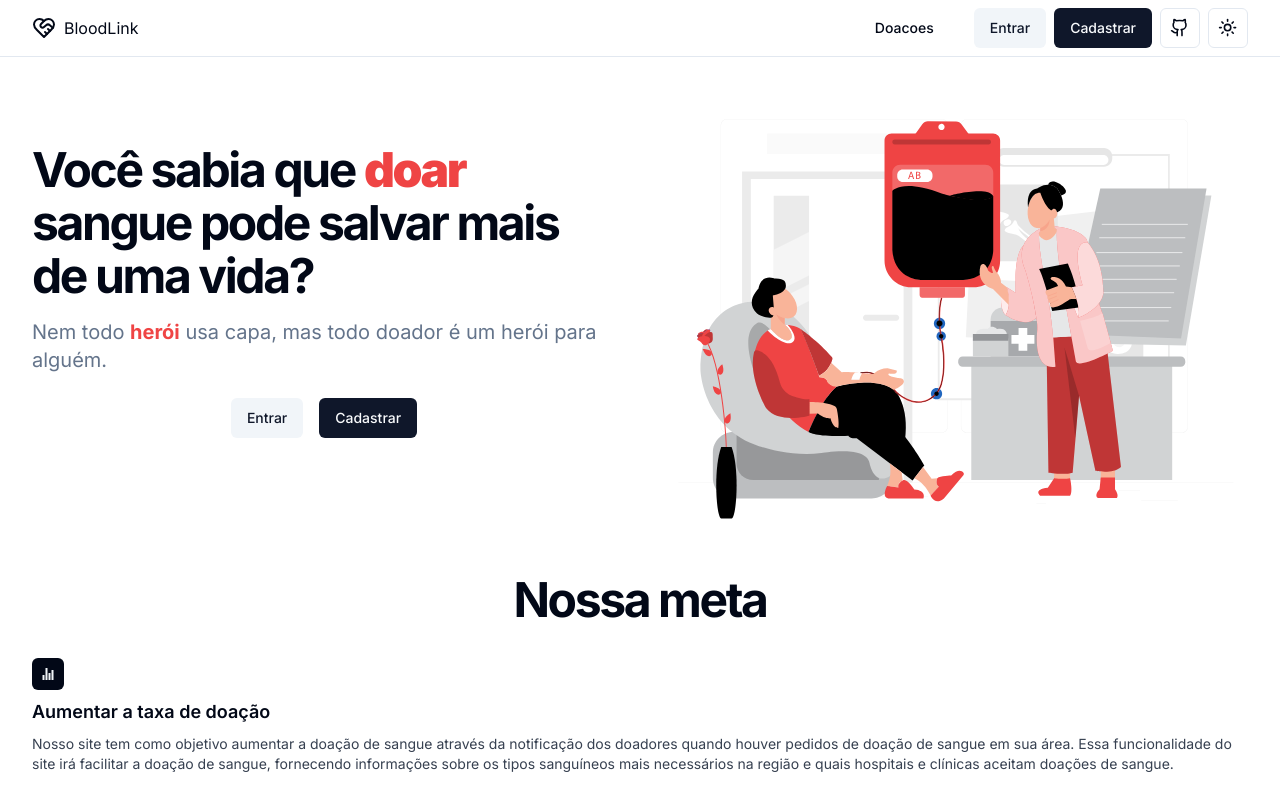
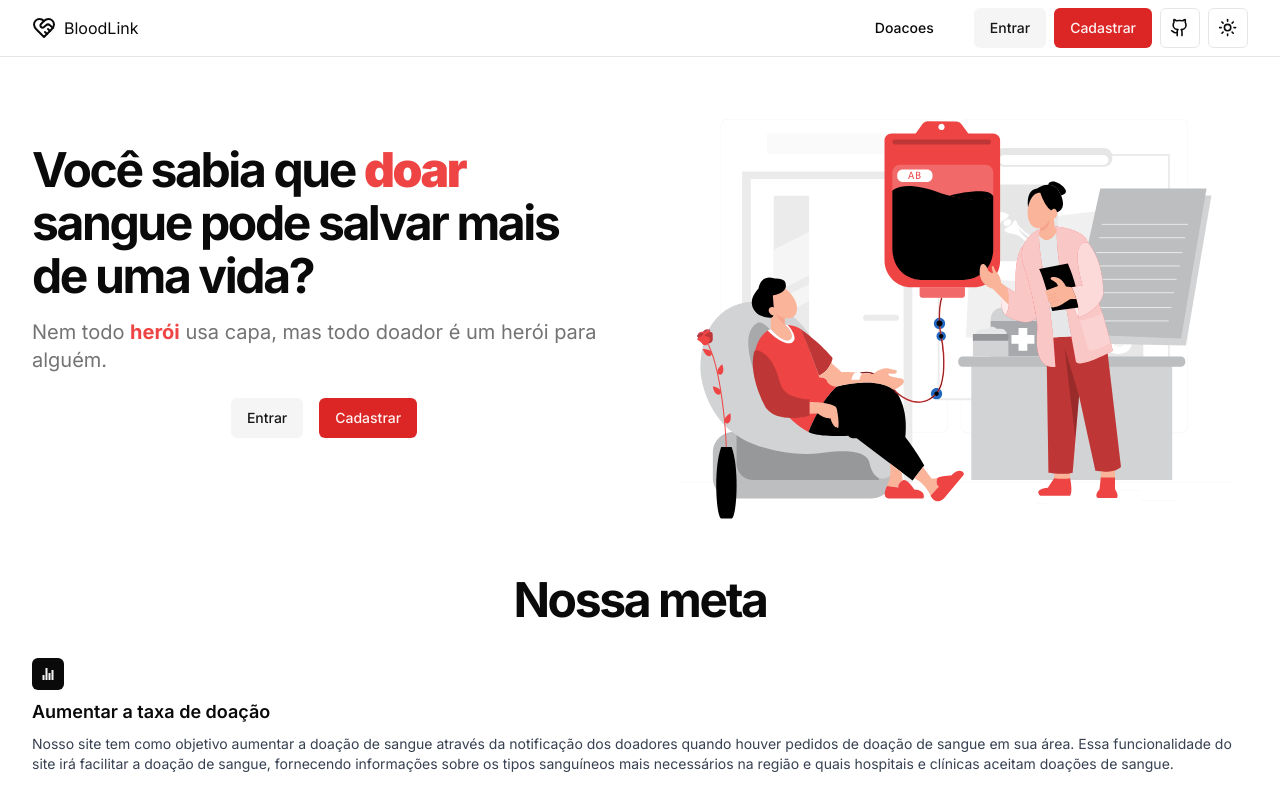
Before and after one commit to GiovanniMori/tcc-blood, a Next.js app: page / in a window 1280 px wide. Shown: the top 800 px of the page. Built offline with nearby package versions, Linux system fonts and the light colour scheme; no server answers.

Commit message:
feat: tailwind change red theme

```diff
--- a/src/app/globals.css
+++ b/src/app/globals.css
@@ -5,64 +5,47 @@
 @layer base {
   :root {
     --background: 0 0% 100%;
-    --foreground: 222.2 84% 4.9%;
-
+    --foreground: 0 0% 3.9%;
     --card: 0 0% 100%;
-    --card-foreground: 222.2 84% 4.9%;
-
+    --card-foreground: 0 0% 3.9%;
     --popover: 0 0% 100%;
-    --popover-foreground: 222.2 84% 4.9%;
-
-    --primary: 222.2 47.4% 11.2%;
-    --primary-foreground: 210 40% 98%;
-
-    --secondary: 210 40% 96.1%;
-    --secondary-foreground: 222.2 47.4% 11.2%;
-
-    --muted: 210 40% 96.1%;
-    --muted-foreground: 215.4 16.3% 46.9%;
-
-    --accent: 210 40% 96.1%;
-    --accent-foreground: 222.2 47.4% 11.2%;
-
+    --popover-foreground: 0 0% 3.9%;
+    --primary: 0 72.2% 50.6%;
+    --primary-foreground: 0 85.7% 97.3%;
+    --secondary: 0 0% 96.1%;
+    --secondary-foreground: 0 0% 9%;
+    --muted: 0 0% 96.1%;
+    --muted-foreground: 0 0% 45.1%;
+    --accent: 0 0% 96.1%;
+    --accent-foreground: 0 0% 9%;
     --destructive: 0 84.2% 60.2%;
-    --destructive-foreground: 210 40% 98%;
-
-    --border: 214.3 31.8% 91.4%;
-    --input: 214.3 31.8% 91.4%;
-    --ring: 222.2 84% 4.9%;
-
+    --destructive-foreground: 0 0% 98%;
+    --border: 0 0% 89.8%;
+    --input: 0 0% 89.8%;
+    --ring: 0 72.2% 50.6%;
     --radius: 0.5rem;
   }
 
   .dark {
-    --background: 222.2 84% 4.9%;
-    --foreground: 210 40% 98%;
-
-    --card: 222.2 84% 4.9%;
-    --card-foreground: 210 40% 98%;
-
-    --popover: 222.2 84% 4.9%;
-    --popover-foreground: 210 40% 98%;
-
-    --primary: 210 40% 98%;
-    --primary-foreground: 222.2 47.4% 11.2%;
-
-    --secondary: 217.2 32.6% 17.5%;
-    --secondary-foreground: 210 40% 98%;
-
-    --muted: 217.2 32.6% 17.5%;
-    --muted-foreground: 215 20.2% 65.1%;
-
-    --accent: 217.2 32.6% 17.5%;
-    --accent-foreground: 210 40% 98%;
-
+    --background: 0 0% 3.9%;
+    --foreground: 0 0% 98%;
+    --card: 0 0% 3.9%;
+    --card-foreground: 0 0% 98%;
+    --popover: 0 0% 3.9%;
+    --popover-foreground: 0 0% 98%;
+    --primary: 0 72.2% 50.6%;
+    --primary-foreground: 0 85.7% 97.3%;
+    --secondary: 0 0% 14.9%;
+    --secondary-foreground: 0 0% 98%;
+    --muted: 0 0% 14.9%;
+    --muted-foreground: 0 0% 63.9%;
+    --accent: 0 0% 14.9%;
+    --accent-foreground: 0 0% 98%;
     --destructive: 0 62.8% 30.6%;
-    --destructive-foreground: 210 40% 98%;
-
-    --border: 217.2 32.6% 17.5%;
-    --input: 217.2 32.6% 17.5%;
-    --ring: 212.7 26.8% 83.9%;
+    --destructive-foreground: 0 0% 98%;
+    --border: 0 0% 14.9%;
+    --input: 0 0% 14.9%;
+    --ring: 0 72.2% 50.6%;
   }
 }
 
```
